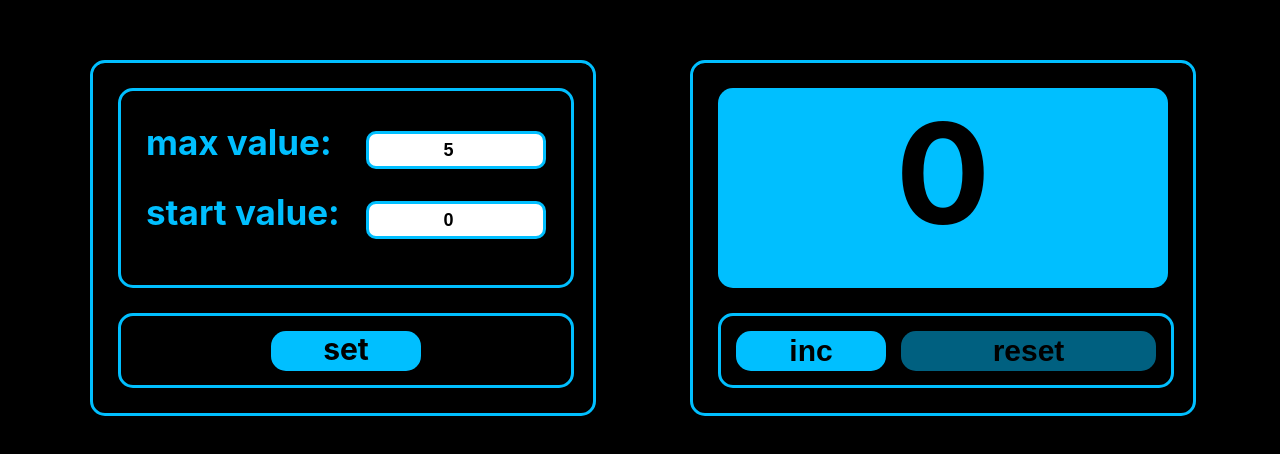
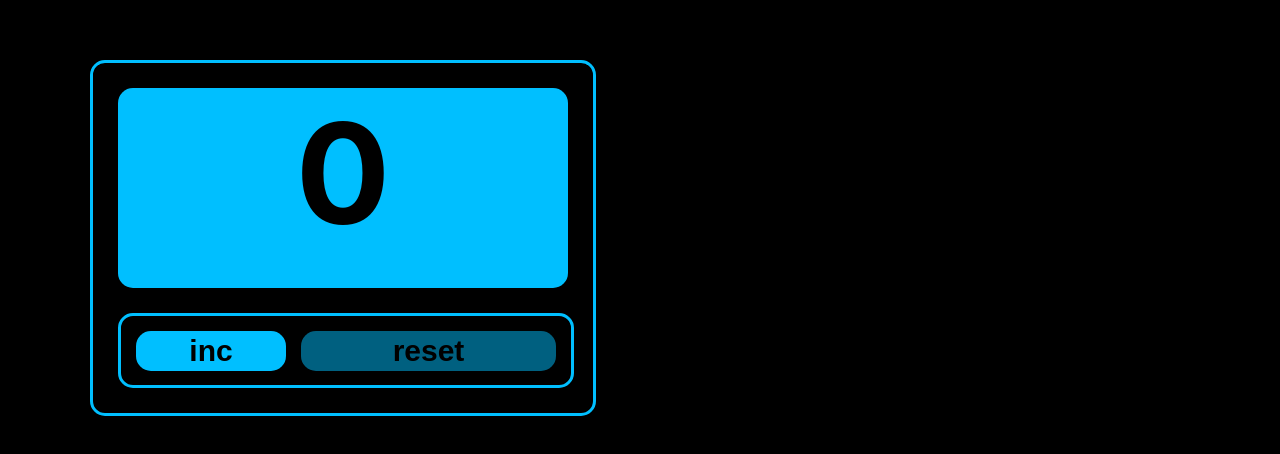
Before and after one commit to Freiii21/exam-monday, a React (Create React App) app: page / in a window 1280 px wide. Shown: the part 190-644 px from the top of the page. Built offline with nearby package versions, Linux system fonts and the light colour scheme.

Commit message:
#42 Adding settings to counter. Part 4

```diff
--- a/src/App.tsx
+++ b/src/App.tsx
@@ -2,45 +2,49 @@ import React, {useState} from 'react';
 import './App.css';
 import {Counter} from './components/Counter/Counter';
 import {CounterButtons} from './components/CounterButtons/CounterButtons';
-import {Settings} from './components/Settings/Settings';
-import {SettingsButton} from './components/SettingsButton/SettingsButton';
+// import {Settings} from './components/Settings/Settings';
+// import {SettingsButton} from './components/SettingsButton/SettingsButton';
 
-export type valuesRangeType = {
-    min: number
-    max: number
+export type settingType = {
+    id: string
+    title: string
+    value: number
 }
 
 function App() {
-    const valuesRange: valuesRangeType = {
-        min: 0,
-        max: 5,
-    }
-    const [num, setNum] = useState<number>(valuesRange.min);
+    const [error, setError] = useState<boolean>(false);
+    const [settingParameters, setSettingParameters] = useState<Array<settingType>>([
+        {id: 'max', title:'max value:', value:7},
+        {id: 'min', title:'start value:', value:0},
+    ])
+
+    const [currentNum, setCurrentNum] = useState<number>(settingParameters[1].value);
 
     const inc = (currentNumber: number) => {
-        if (currentNumber < valuesRange.max) {
+        if (currentNumber < settingParameters[0].value) {
             let newNum = currentNumber + 1;
-            setNum(newNum);
+            setCurrentNum(newNum);
         }
     }
-    const reset = () => setNum(valuesRange.min);
+    const reset = () => setCurrentNum(settingParameters[1].value);
+
 
     return (
         <div className={'common'}>
+            {/*<div className={'frame'}>*/}
+            {/*    /!*<div className={'settings'}>*!/*/}
+            {/*    /!*    <Settings valuesRange={valuesRange} changeValuesRange={changeValuesRange} error={error}/>*!/*/}
+            {/*    /!*</div>*!/*/}
+            {/*    <div className={'buttons'}>*/}
+            {/*        <SettingsButton/>*/}
+            {/*    </div>*/}
+            {/*</div>*/}
             <div className={'frame'}>
-                <div className={'settings'}>
-                    <Settings />
+                <div className={'numbers'}>
+                    <Counter currentNumber={currentNum} settingParameters={settingParameters}/>
                 </div>
                 <div className={'buttons'}>
-                    <SettingsButton />
-                </div>
-            </div>
-            <div className={'frame'}>
-                <div className={'numbers'}>
-                    <Counter currentNumber={num} valuesRange={valuesRange}/>
-                </div>
-                <div className={'buttons'}>
-                    <CounterButtons currentNumber={num} inc={inc} reset={reset} valuesRange={valuesRange}/>
+                    <CounterButtons currentNumber={currentNum} inc={inc} reset={reset} settingParameters={settingParameters}/>
                 </div>
             </div>
         </div>
--- a/src/components/Counter/Counter.tsx
+++ b/src/components/Counter/Counter.tsx
@@ -1,13 +1,13 @@
 import s from './Counter.module.css'
-import {valuesRangeType} from '../../App';
+import {settingType} from '../../App';
 
 type CounterPropsType = {
-    currentNumber: number;
-    valuesRange: valuesRangeType
+    currentNumber: number
+    settingParameters: settingType[]
 }
 
 export const Counter = (props:CounterPropsType) => {
-    const counterClass = props.currentNumber === props.valuesRange.max ? `${s.usual} ${s.max}` : s.usual;
+    const counterClass = props.currentNumber === props.settingParameters[0].value ? `${s.usual} ${s.max}` : s.usual;
 
     return (
         <div className={counterClass}>
--- a/src/components/CounterButtons/CounterButtons.tsx
+++ b/src/components/CounterButtons/CounterButtons.tsx
@@ -1,18 +1,18 @@
 import s from './CounterButtons.module.css'
-import {valuesRangeType} from '../../App';
+import {settingType} from '../../App';
 
 type ButtonsPropsType = {
     currentNumber: number
     inc: (number: number) => void
     reset: () => void
-    valuesRange: valuesRangeType
+    settingParameters: settingType[]
 }
 
 export const CounterButtons = (props:ButtonsPropsType) => {
     const inc = () => props.inc(props.currentNumber);
     const reset = () => props.reset();
-    const disableInc = props.currentNumber >= props.valuesRange.max;
-    const disableReset = props.currentNumber === props.valuesRange.min;
+    const disableInc = props.currentNumber >= props.settingParameters[0].value;
+    const disableReset = props.currentNumber === props.settingParameters[1].value;
     const incClass = disableInc ? `${s.incDisabled} ${s.inc}` : s.inc;
     const resetClass = disableReset ? `${s.resetDisabled} ${s.reset}` : s.reset;
 
--- a/src/components/Settings/Settings.module.css
+++ b/src/components/Settings/Settings.module.css
@@ -25,4 +25,11 @@
     font-weight: bold;
     border: 3px solid deepskyblue;
     border-radius: 10px;
+    outline:none;
+    background-color: whitesmoke;
 }
+
+.error {
+    border: 3px solid red;
+    background-color: palevioletred;
+}
--- a/src/components/Settings/Settings.tsx
+++ b/src/components/Settings/Settings.tsx
@@ -1,23 +1,38 @@
 import s from './Settings.module.css'
+import {ChangeEvent} from 'react';
 
 type SettingsPropsType = {
-
+    changeValuesRange: (value: number, id: "min" | "max") => void
+    error: boolean
 }
 
 export const Settings = (props:SettingsPropsType) => {
+    // const setMaxValue = (e:ChangeEvent<HTMLInputElement>) => {
+    //     const newValue = Number(e.currentTarget.value);
+    //     if(newValue <= props.valuesRange.min){
+    //
+    //     }
+    //     props.changeValuesRange(newValue, "max")
+    // }
+
+    const setMinValue = (e:ChangeEvent<HTMLInputElement>) => {
+        const newValue = Number(e.currentTarget.value);
+        props.changeValuesRange(newValue, "min")
+    }
+    const errorClass = props.error ? `${s.input} ${s.error}` : s.input;
     return (
         <div className={s.common}>
             <div className={s.row}>
                 <div>max value:</div>
-                <div>
-                    <input type={'number'} value={'5'} className={s.input}/>
-                </div>
+                {/*<div>*/}
+                {/*    <input type={'number'} value={props.valuesRange.max} onChange={setMaxValue} className={errorClass}/>*/}
+                {/*</div>*/}
             </div>
             <div className={s.row}>
                 <div>start value:</div>
-                <div>
-                    <input type={'number'} value={'0'} className={s.input}/>
-                </div>
+                {/*<div>*/}
+                {/*    <input type={'number'} value={props.valuesRange.min} onChange={setMinValue} className={errorClass}/>*/}
+                {/*</div>*/}
             </div>
         </div>
     )
--- a/src/components/SettingsButton/SettingsButton.module.css
+++ b/src/components/SettingsButton/SettingsButton.module.css
@@ -1,6 +1,6 @@
 .set {
     width: 150px;
-    margin: auto;
+    margin-left: 150px;
     margin-top: 15px;
     background-color: deepskyblue;
     border-radius: 15px;
--- a/src/components/SettingsButton/SettingsButton.tsx
+++ b/src/components/SettingsButton/SettingsButton.tsx
@@ -2,8 +2,10 @@ import s from './SettingsButton.module.css'
 
 export const SettingsButton = () => {
     return (
-        <div className={s.set}>
-            set
+        <div>
+            <button className={s.set}>
+                set
+            </button>
         </div>
 
     )
```
